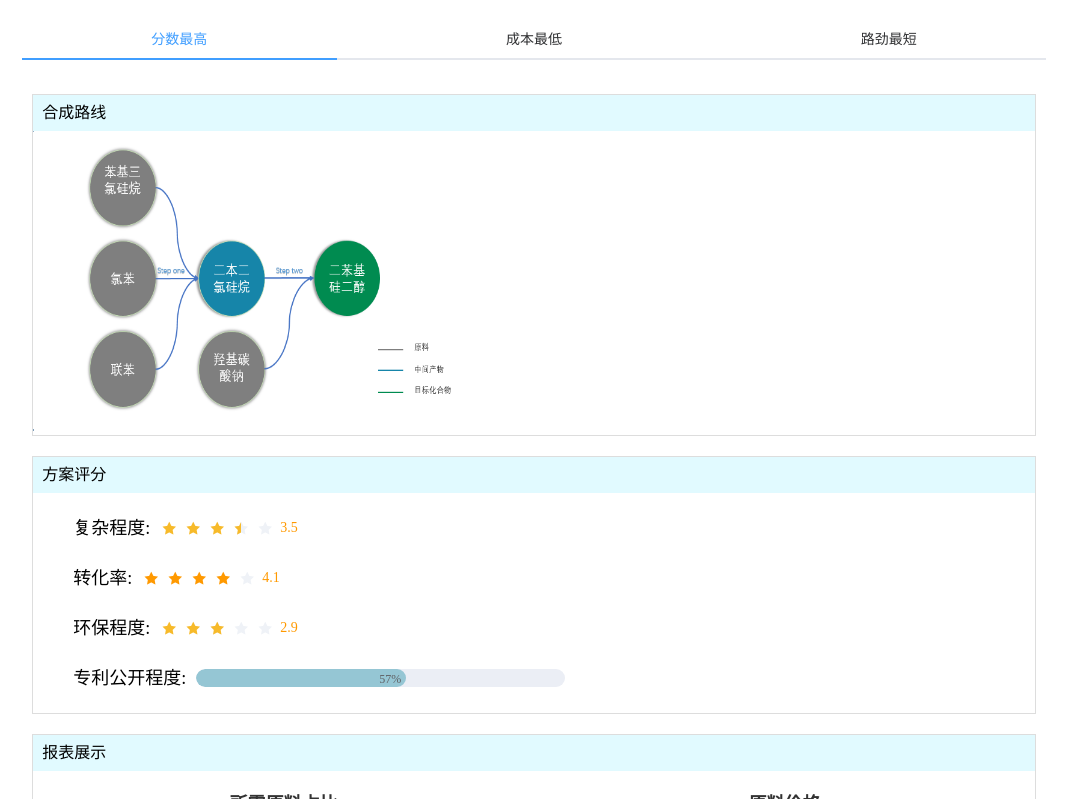
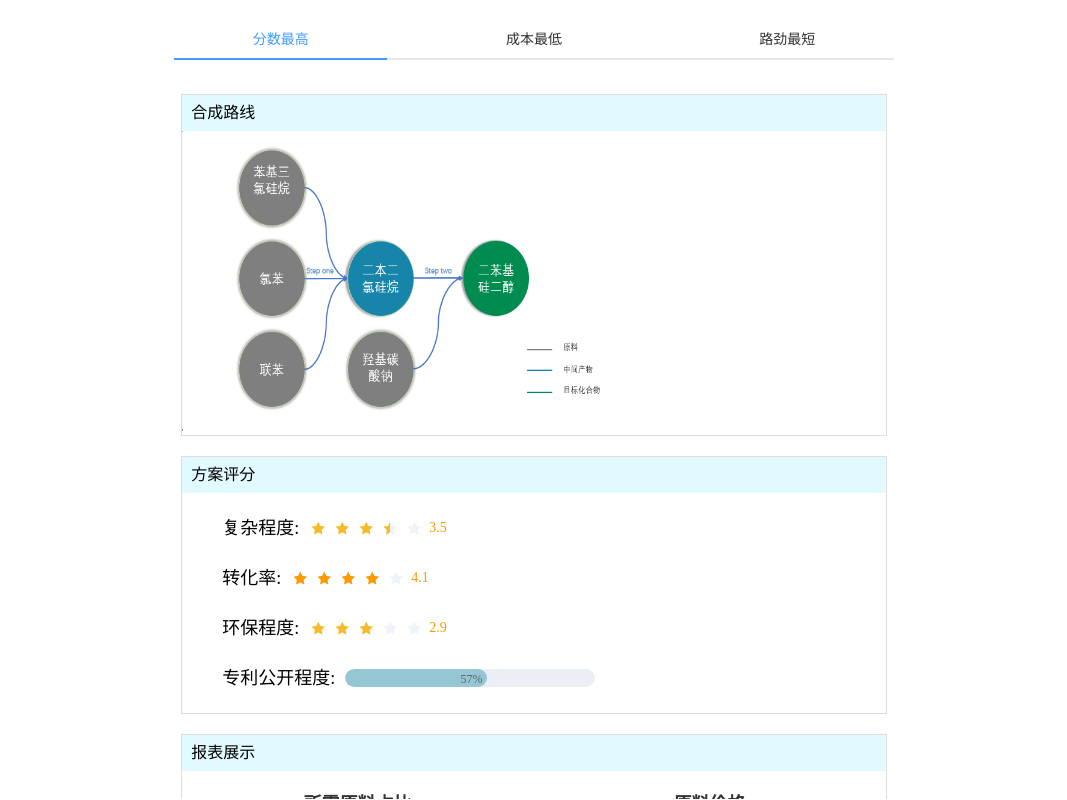
Before and after one commit to kyriezyy/yunsugraph, a Vue app in the folder graph2/: page /analysis in a window 1280 px wide. Shown: the whole page, without its empty margins (106-1173 px from the left). Built offline with nearby package versions, Linux system fonts and the light colour scheme.

Commit message:
fix 方案分析页面样式

```diff
--- a/graph2/src/views/Analysis.vue
+++ b/graph2/src/views/Analysis.vue
@@ -587,7 +587,9 @@ export default {
 
   .analysis{
     overflow: auto;
+    width: 900px;
     height: calc(100% - 1px);
+    margin: 0 auto;
   }
 
   .filter{
```
